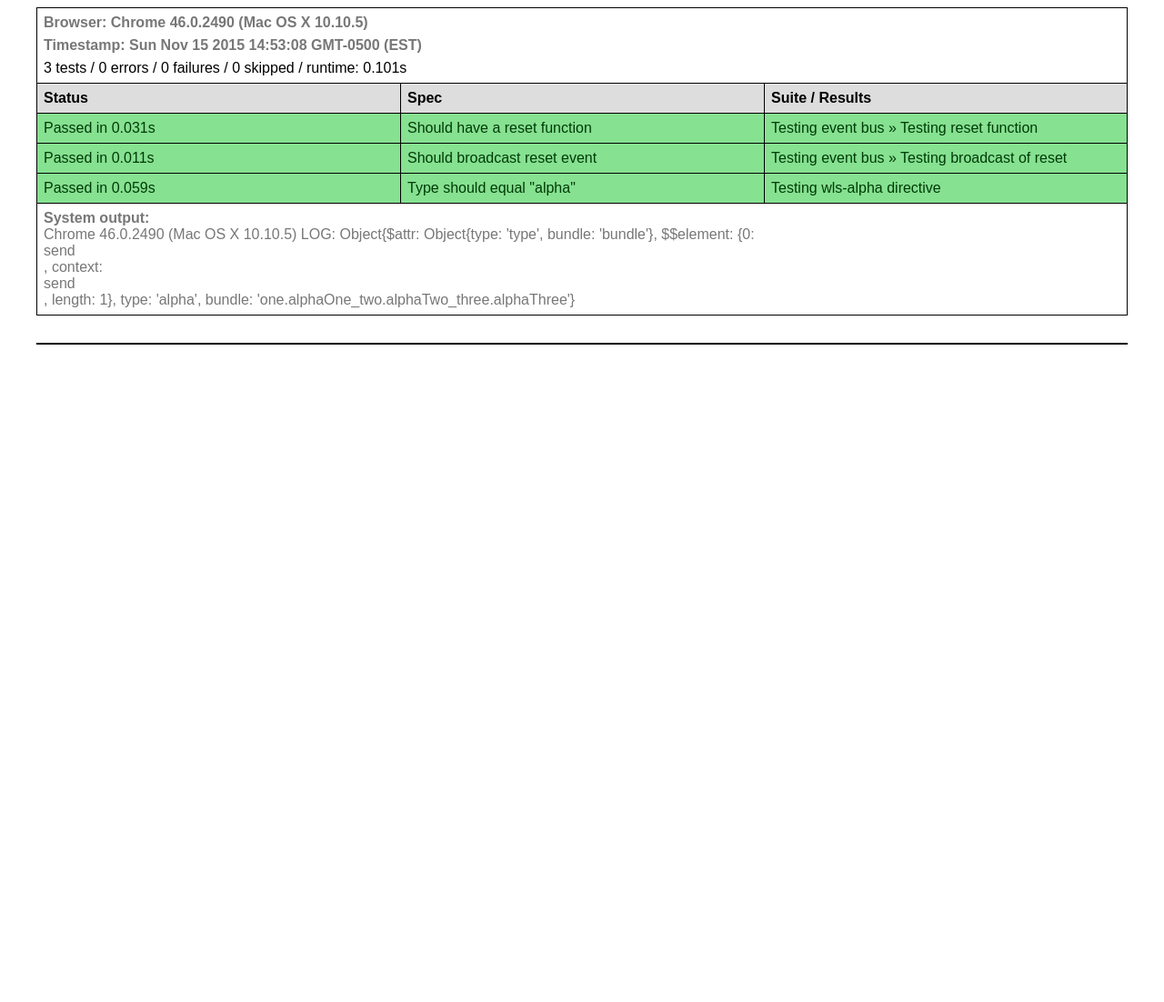
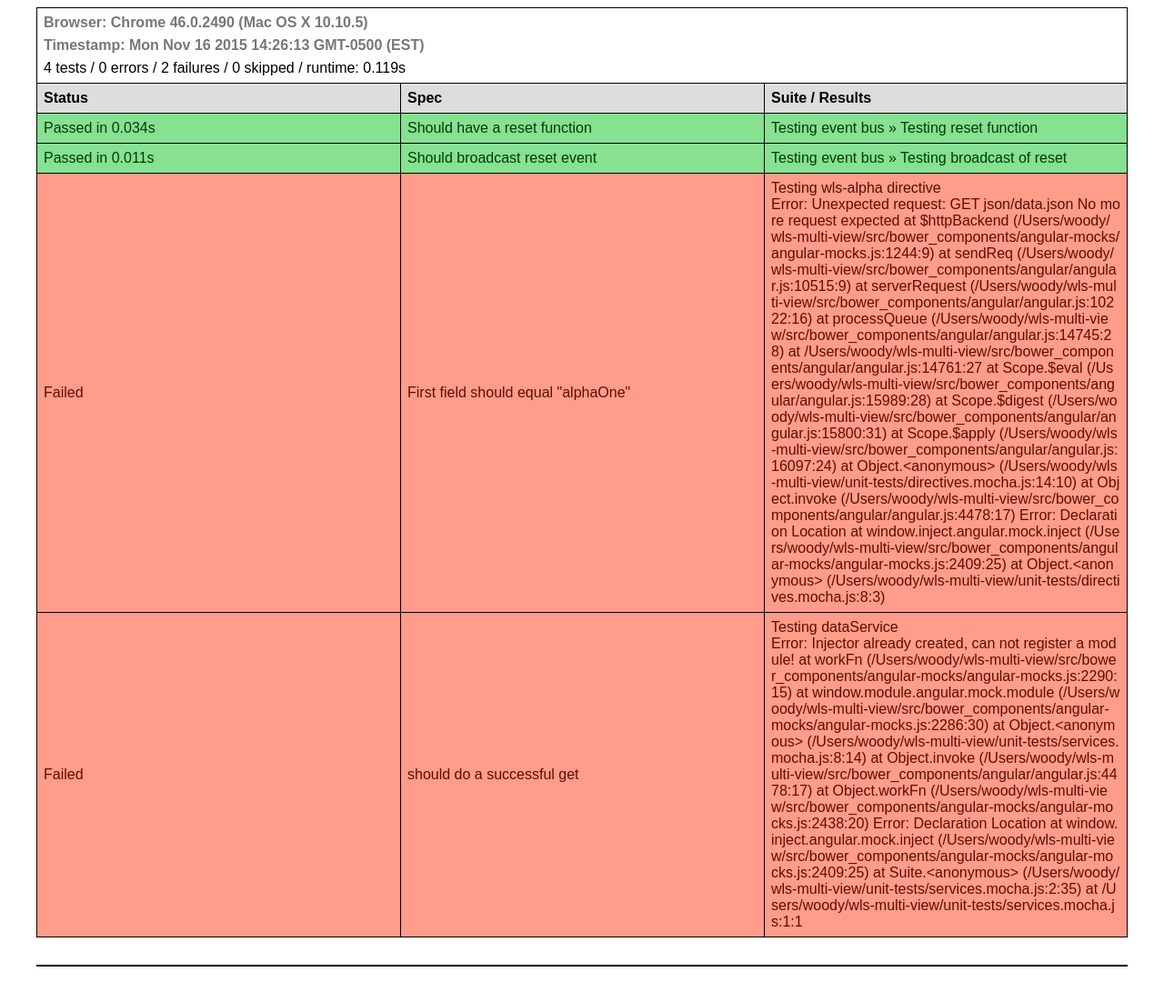
Before and after one commit to woodylewis/wls-multi-view, a website: page src/units.html in a window 1280 px wide. Shown: the part 80-1182 px from the top of the page at 91% size. Before the commit the page ends 800 px from the top, so only its background shows below. Drawn offline with Linux system fonts and the light colour scheme.

Commit message:
Start service test

```diff
--- a/src/units.html
+++ b/src/units.html
@@ -12,15 +12,15 @@
         <td colspan="3" title="Mozilla/5.0 (Macintosh; Intel Mac OS X 10_10_5) AppleWebKit/537.36 (KHTML, like Gecko) Chrome/46.0.2490.86 Safari/537.36">Browser: Chrome 46.0.2490 (Mac OS X 10.10.5)</td>
       </tr>
       <tr class="overview">
-        <td colspan="3">Timestamp: Sun Nov 15 2015 14:53:08 GMT-0500 (EST)</td>
+        <td colspan="3">Timestamp: Mon Nov 16 2015 14:26:13 GMT-0500 (EST)</td>
       </tr>
       <tr>
         <td colspan="3">
-          3 tests /
+          4 tests /
           0 errors /
-          0 failures /
+          2 failures /
           0 skipped /
-          runtime: 0.101s
+          runtime: 0.119s
         </td>
       </tr>
       <tr class="header">
@@ -29,7 +29,7 @@
         <td>Suite / Results</td>
       </tr>
       <tr class="pass">
-        <td>Passed in 0.031s</td>
+        <td>Passed in 0.034s</td>
         <td>Should have a reset function</td>
         <td>Testing event bus &raquo; Testing reset function</td>
       </tr>
@@ -38,22 +38,46 @@
         <td>Should broadcast reset event</td>
         <td>Testing event bus &raquo; Testing broadcast of reset</td>
       </tr>
-      <tr class="pass">
-        <td>Passed in 0.059s</td>
-        <td>Type should equal "alpha"</td>
-        <td>Testing wls-alpha directive</td>
+      <tr class="fail">
+        <td>Failed</td>
+        <td>First field should equal "alphaOne"</td>
+        <td>
+          Testing wls-alpha directive
+          <br />Error: Unexpected request: GET json/data.json
+No more request expected
+    at $httpBackend (/Users/woody/wls-multi-view/src/bower_components/angular-mocks/angular-mocks.js:1244:9)
+    at sendReq (/Users/woody/wls-multi-view/src/bower_components/angular/angular.js:10515:9)
+    at serverRequest (/Users/woody/wls-multi-view/src/bower_components/angular/angular.js:10222:16)
+    at processQueue (/Users/woody/wls-multi-view/src/bower_components/angular/angular.js:14745:28)
+    at /Users/woody/wls-multi-view/src/bower_components/angular/angular.js:14761:27
+    at Scope.$eval (/Users/woody/wls-multi-view/src/bower_components/angular/angular.js:15989:28)
+    at Scope.$digest (/Users/woody/wls-multi-view/src/bower_components/angular/angular.js:15800:31)
+    at Scope.$apply (/Users/woody/wls-multi-view/src/bower_components/angular/angular.js:16097:24)
+    at Object.&lt;anonymous&gt; (/Users/woody/wls-multi-view/unit-tests/directives.mocha.js:14:10)
+    at Object.invoke (/Users/woody/wls-multi-view/src/bower_components/angular/angular.js:4478:17)
+Error: Declaration Location
+    at window.inject.angular.mock.inject (/Users/woody/wls-multi-view/src/bower_components/angular-mocks/angular-mocks.js:2409:25)
+    at Object.&lt;anonymous&gt; (/Users/woody/wls-multi-view/unit-tests/directives.mocha.js:8:3)
+
+        </td>
       </tr>
-      <tr class="system-out">
-        <td colspan="3"><strong>System output:</strong><br />Chrome 46.0.2490 (Mac OS X 10.10.5) LOG: Object{$attr: Object{type: 'type', bundle: 'bundle'}, $$element: {0: <wls-alpha type="alpha" bundle="one.alphaOne_two.alphaTwo_three.alphaThree" class="ng-scope ng-isolate-scope"><div class="send" ng-click="us.send()">send</div>
+      <tr class="fail">
+        <td>Failed</td>
+        <td>should do a successful get</td>
+        <td>
+          Testing dataService
+          <br />Error: Injector already created, can not register a module!
+    at workFn (/Users/woody/wls-multi-view/src/bower_components/angular-mocks/angular-mocks.js:2290:15)
+    at window.module.angular.mock.module (/Users/woody/wls-multi-view/src/bower_components/angular-mocks/angular-mocks.js:2286:30)
+    at Object.&lt;anonymous&gt; (/Users/woody/wls-multi-view/unit-tests/services.mocha.js:8:14)
+    at Object.invoke (/Users/woody/wls-multi-view/src/bower_components/angular/angular.js:4478:17)
+    at Object.workFn (/Users/woody/wls-multi-view/src/bower_components/angular-mocks/angular-mocks.js:2438:20)
+Error: Declaration Location
+    at window.inject.angular.mock.inject (/Users/woody/wls-multi-view/src/bower_components/angular-mocks/angular-mocks.js:2409:25)
+    at Suite.&lt;anonymous&gt; (/Users/woody/wls-multi-view/unit-tests/services.mocha.js:2:35)
+    at /Users/woody/wls-multi-view/unit-tests/services.mocha.js:1:1
 
-<div id="b_one" ng-bind="us.bundle.one" class="ng-binding"></div>
-<div id="b_two" ng-bind="us.bundle.two" class="ng-binding"></div>
-<div id="b_three" ng-bind="us.bundle.three" class="ng-binding"></div></wls-alpha>, context: <wls-alpha type="alpha" bundle="one.alphaOne_two.alphaTwo_three.alphaThree" class="ng-scope ng-isolate-scope"><div class="send" ng-click="us.send()">send</div>
-
-<div id="b_one" ng-bind="us.bundle.one" class="ng-binding"></div>
-<div id="b_two" ng-bind="us.bundle.two" class="ng-binding"></div>
-<div id="b_three" ng-bind="us.bundle.three" class="ng-binding"></div></wls-alpha>, length: 1}, type: 'alpha', bundle: 'one.alphaOne_two.alphaTwo_three.alphaThree'}
-</td>
+        </td>
       </tr>
     </table>
     <hr/>
```
Also changed, not shown: src/templates/base-tpl.html (+3 -4 lines), unit-tests/directives.mocha.js (+5 -4 lines), unit-tests/services.mocha.js (added, +31 -0 lines).
